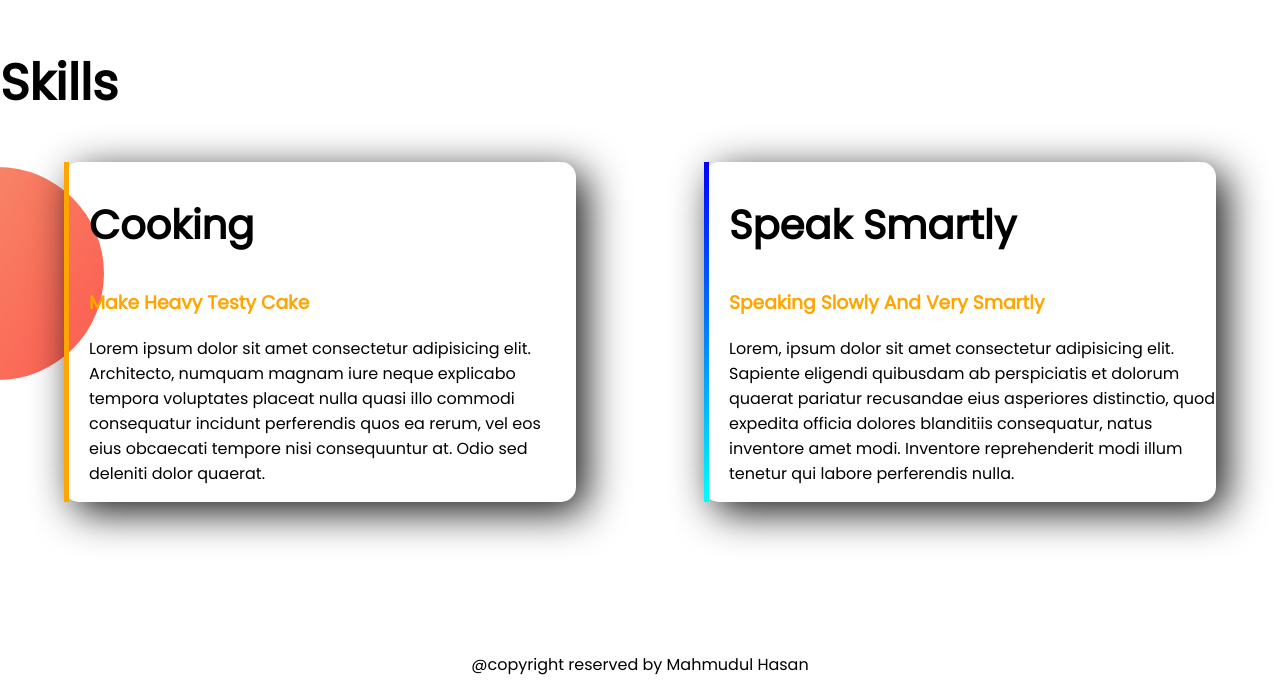
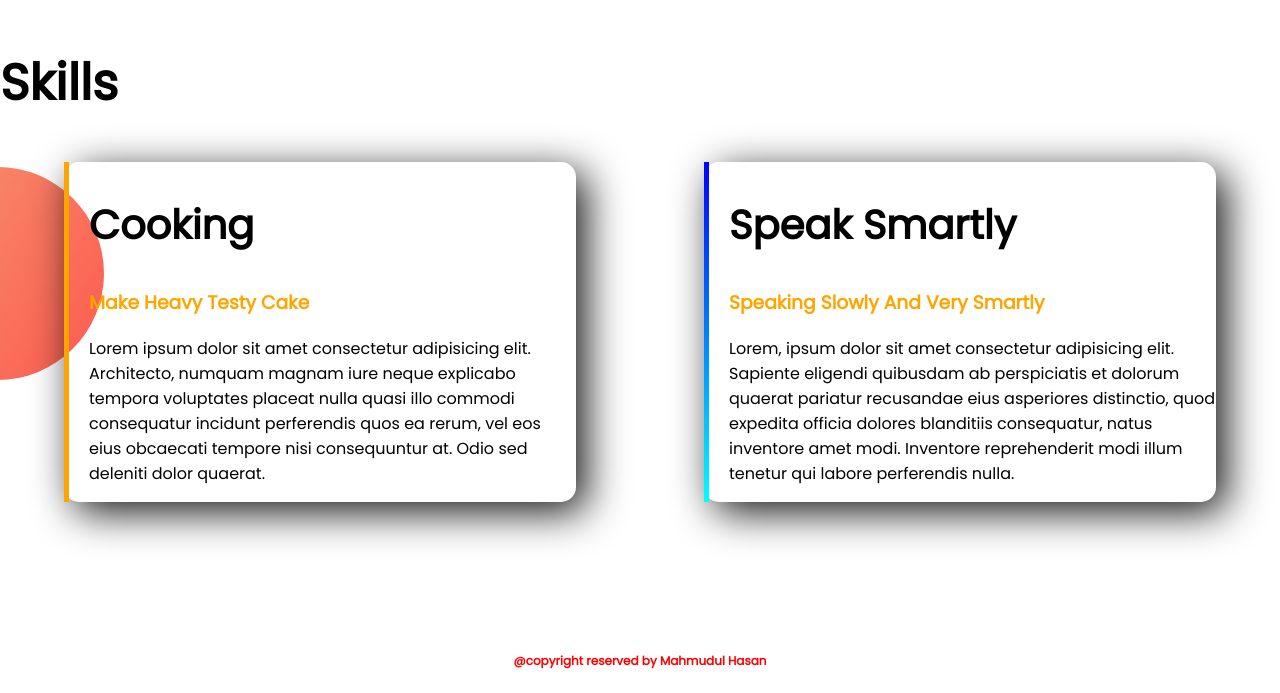
Before and after one commit to engr-mahmudul/Practice-protfolio, a plain HTML site: page index.html in a window 1280 px wide. Shown: the part 1364-2057 px from the top of the page. Drawn offline with Linux system fonts and the light colour scheme.

Commit message:
Complete

```diff
--- a/style.css
+++ b/style.css
@@ -66,4 +66,7 @@ h2{
 }
 footer p{
     text-align: center;
+    font-size: 12px;
+    color: red;
+    font-weight: 900;
 }
```
